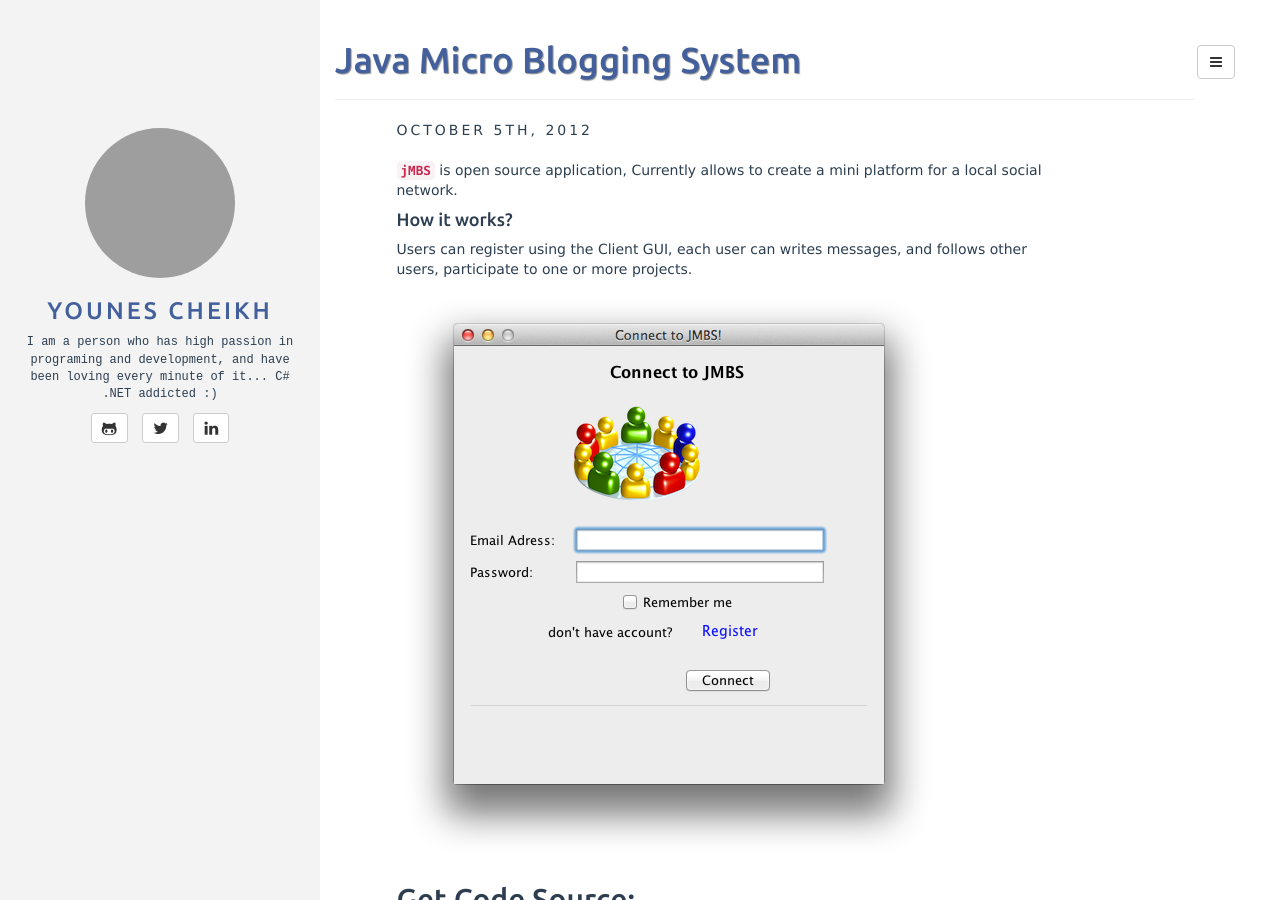
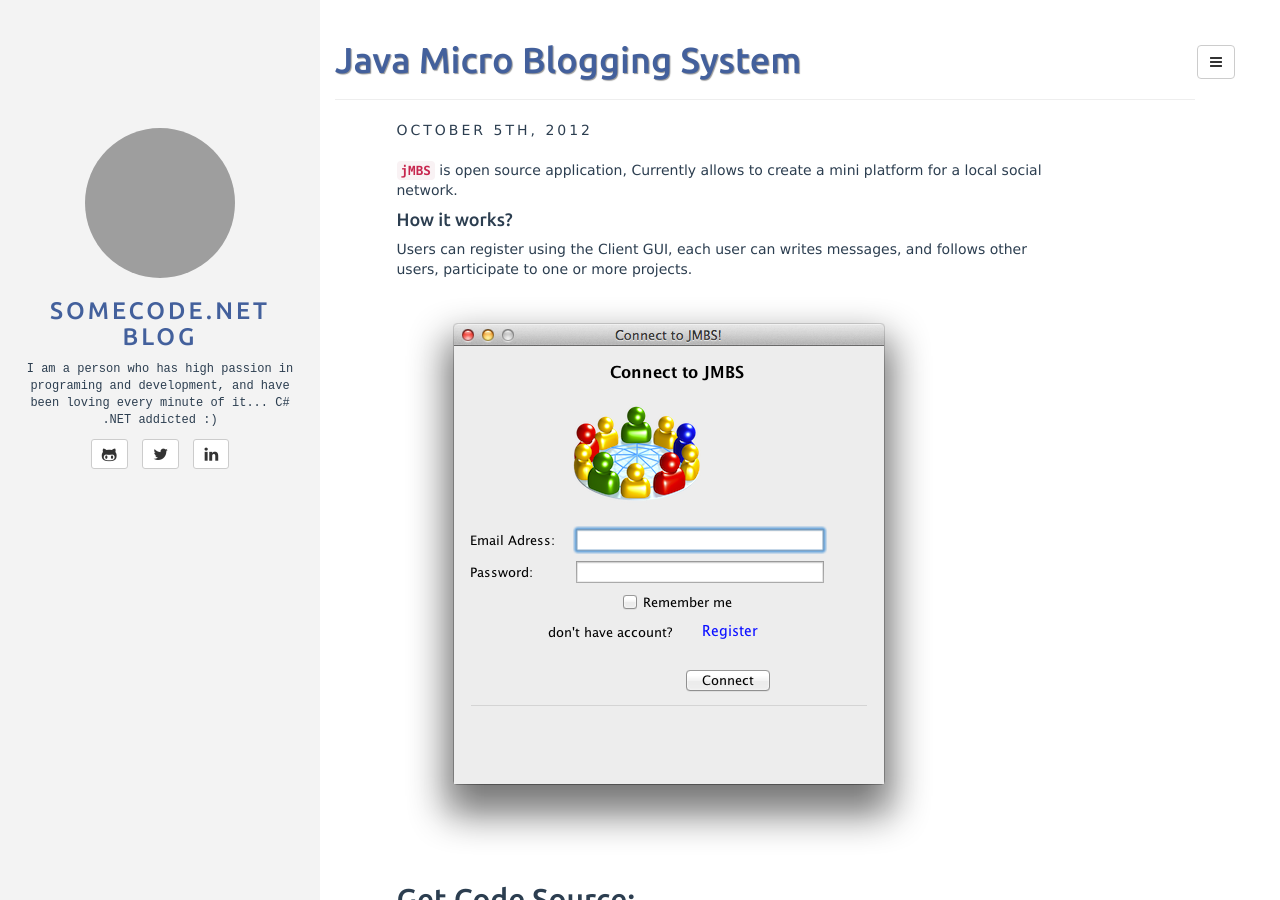
Before and after one commit to cyounes/cyounes.github.io, a Jekyll site: the page built from _posts/2012-10-05-jmbs.md, in a window 1280 px wide and 900 px high. Built offline with Jekyll 4.4.1, drawn with Linux system fonts in a browser that asks for light colours; comment, search, counter and statistics services are not loaded; grey boxes are pictures that could not be loaded.

Commit message:
Updated site title to SomeCode.NET Blog

```diff
--- a/_config.yml
+++ b/_config.yml
@@ -7,7 +7,7 @@ highlighter: rouge
 markdown: kramdown
 disqus: cyounes
 google_analytics: cyounes
-title: Younes Cheikh
+title: SomeCode.NET Blog
 
 defaults:
   -
```
